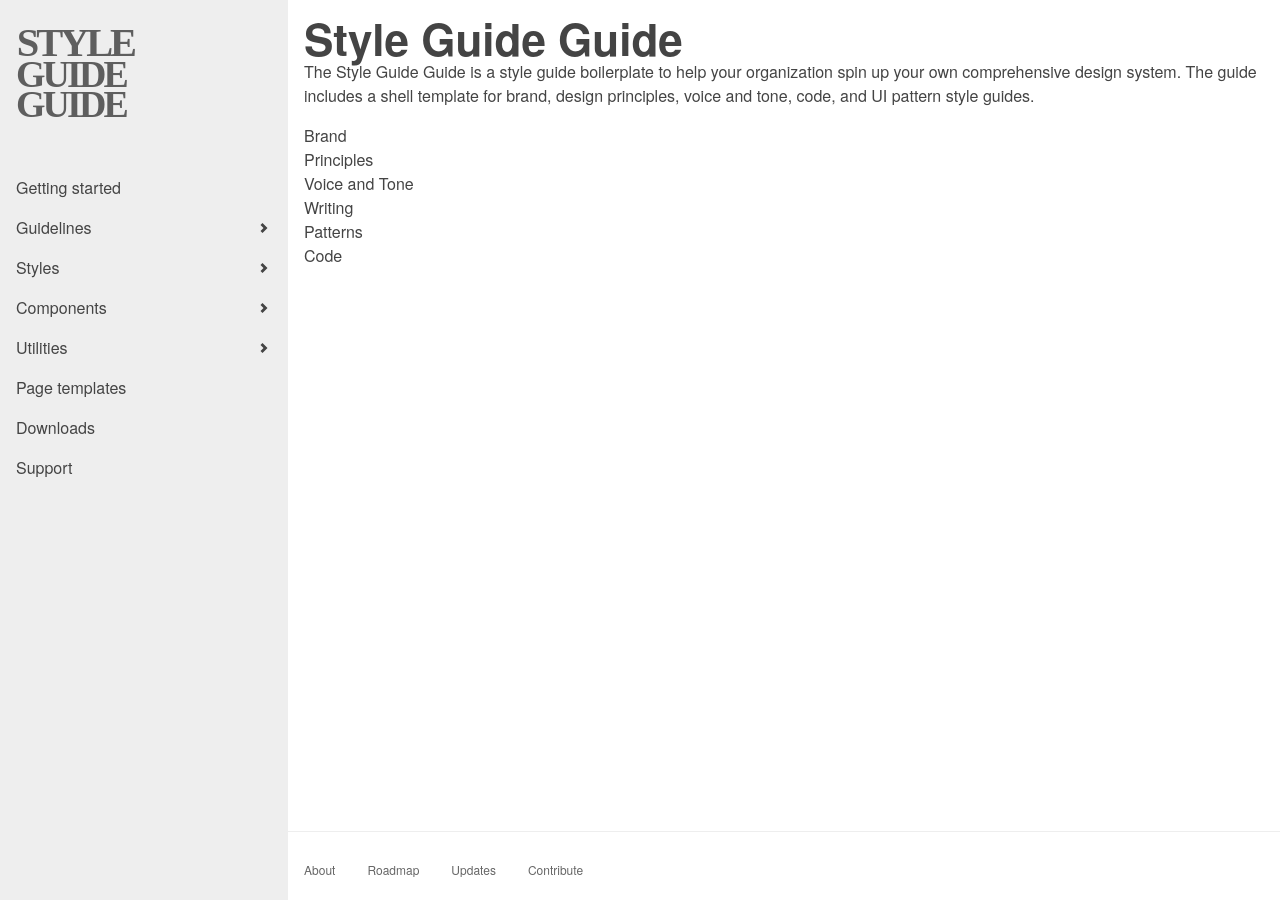
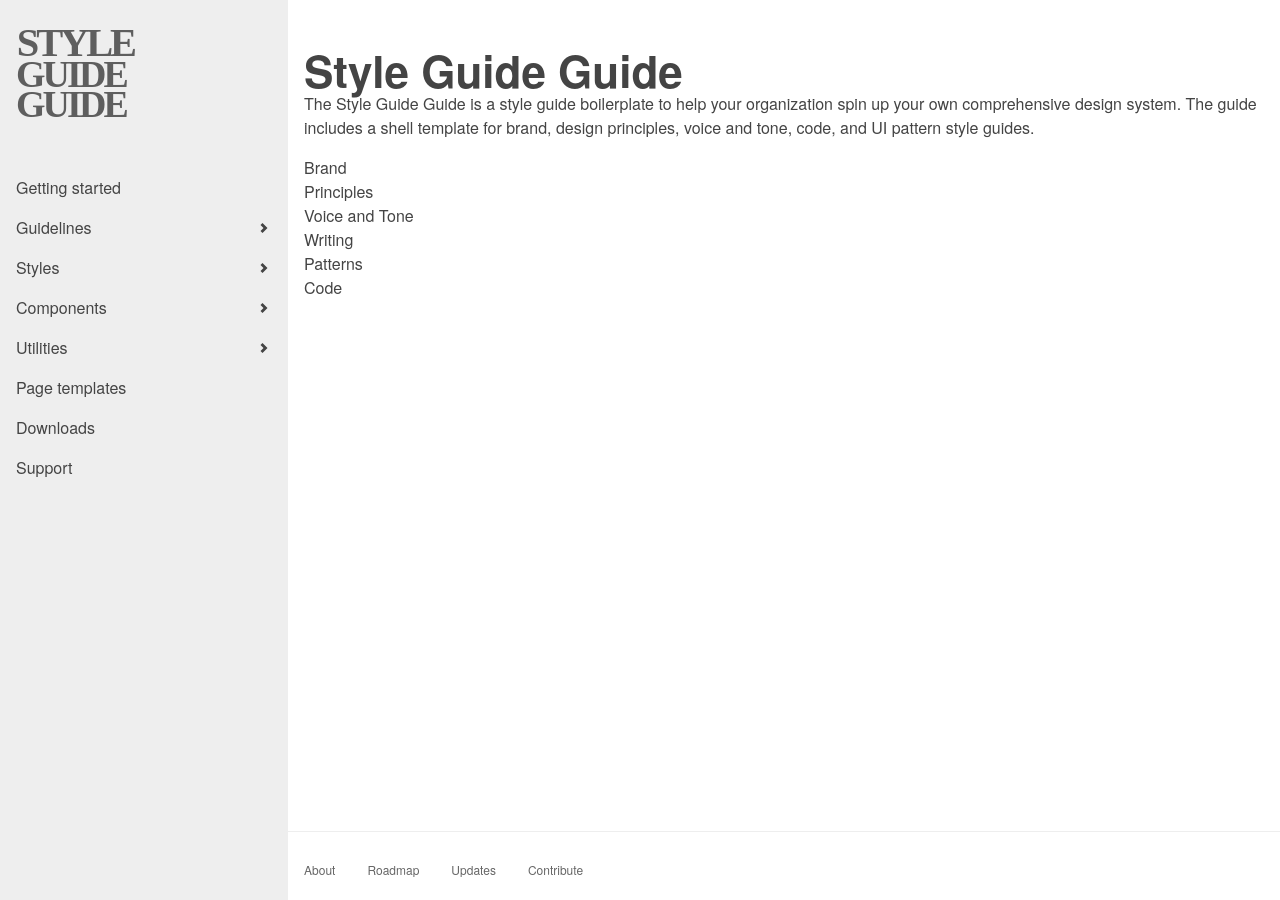
Before and after one commit to bradfrost/style-guide-guide, a Jekyll site: the page built from index.html, in a window 1280 px wide. Built offline with Jekyll 4.4.1, drawn with Linux system fonts in a browser that asks for light colours.

Commit message:
Add top padding on large screens

```diff
--- a/_sass/base/_main.scss
+++ b/_sass/base/_main.scss
@@ -9,4 +9,8 @@
 	display: block;
 	flex: 1 0 auto;
 	padding: 1rem;
+
+    @media all and (min-width: $bp-xl) {
+        padding-top: 3rem;
+    }
 }
```
